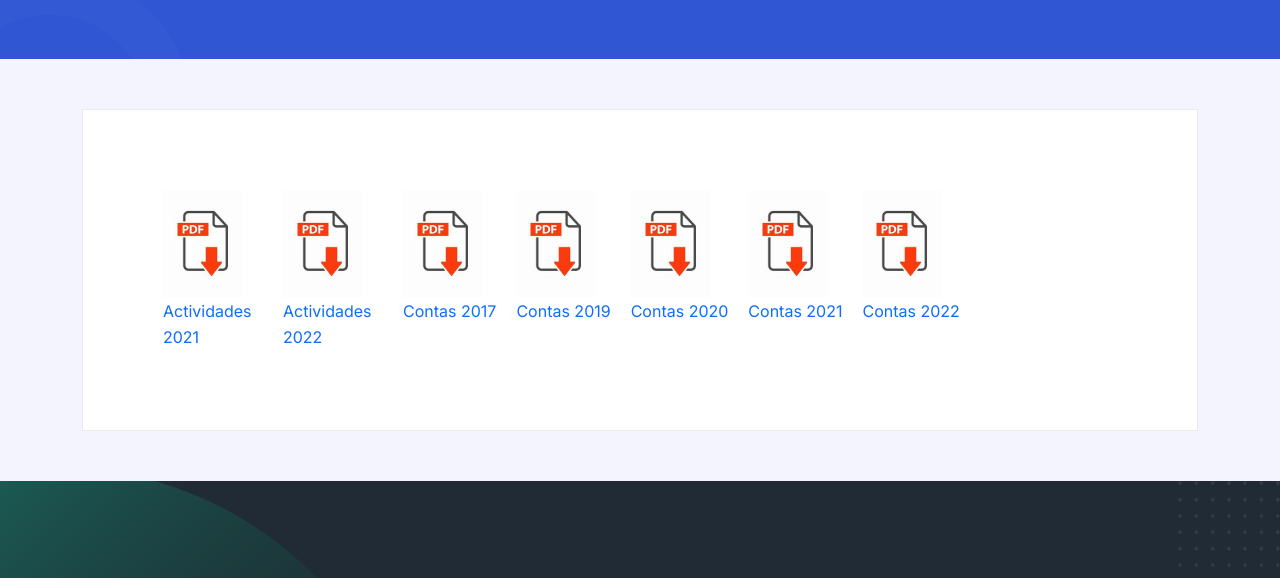
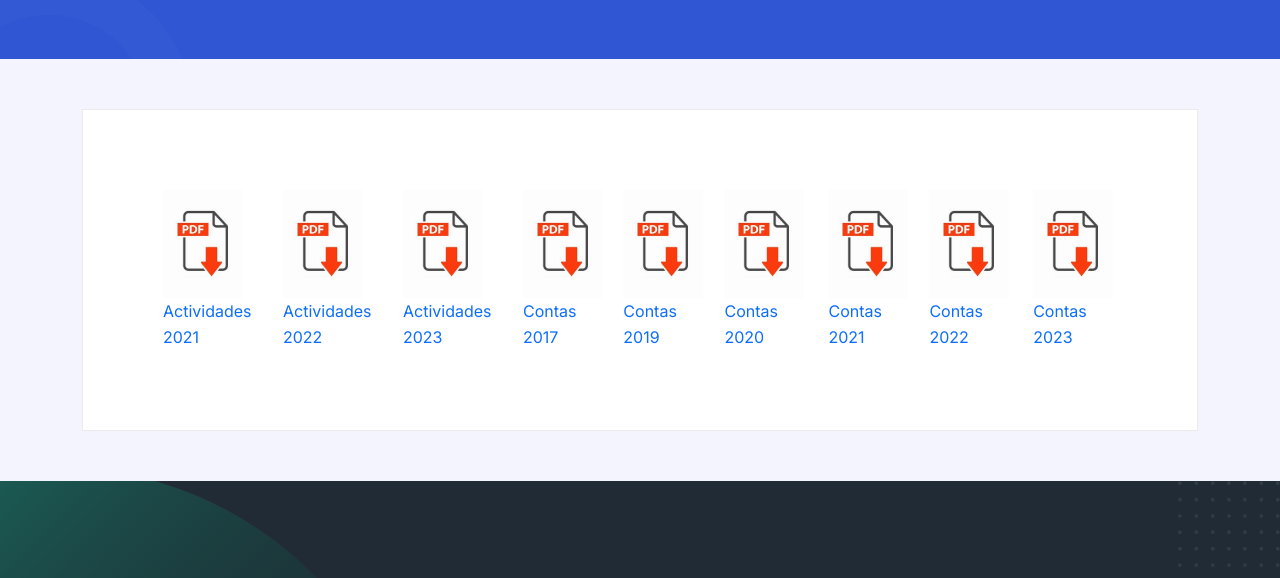
Before and after one commit to srdaruilense/srdaruilense.github.io, a website: page reports.html in a window 1280 px wide. Shown: the part 197-775 px from the top of the page. Drawn offline with Linux system fonts and the light colour scheme.

Commit message:
2023 Relatorio de actividades, relatorio de contas e acta com orgaos sociais

```diff
--- a/reports.html
+++ b/reports.html
@@ -95,6 +95,10 @@
                 <img class="icon_shrink" alt="Actividades" src="assets/images/pdf_download.jpg" title="Actividades"/>
                 <span>Actividades 2022</span>
               </a>
+			  <a class="pdf_download" href="assets/files/Relatorio_Atividades_2023.pdf">
+                <img class="icon_shrink" alt="Actividades" src="assets/images/pdf_download.jpg" title="Actividades"/>
+                <span>Actividades 2023</span>
+              </a>
               <a class="pdf_download" href="assets/files/DF_2017_SRDA.pdf">
                 <img class="icon_shrink" alt="Contas 2017" src="assets/images/pdf_download.jpg" title="Contas 2017"/>
                 <span>Contas 2017</span>
@@ -112,8 +116,12 @@
                 <span>Contas 2021</span>
               </a>
               <a class="pdf_download" href="assets/files/DF_2022_SRDA.pdf">
-                <img class="icon_shrink" alt="Contas 2021" src="assets/images/pdf_download.jpg" title="Contas 2021"/>
+                <img class="icon_shrink" alt="Contas 2022" src="assets/images/pdf_download.jpg" title="Contas 2022"/>
                 <span>Contas 2022</span>
+              </a>
+			  <a class="pdf_download" href="assets/files/DF_2023_SRDA.pdf">
+                <img class="icon_shrink" alt="Contas 2023" src="assets/images/pdf_download.jpg" title="Contas 2023"/>
+                <span>Contas 2023</span>
               </a>
             </p>
         </div>
```
Also changed, not shown: team.html (+5 -1 lines), 3 other files.
